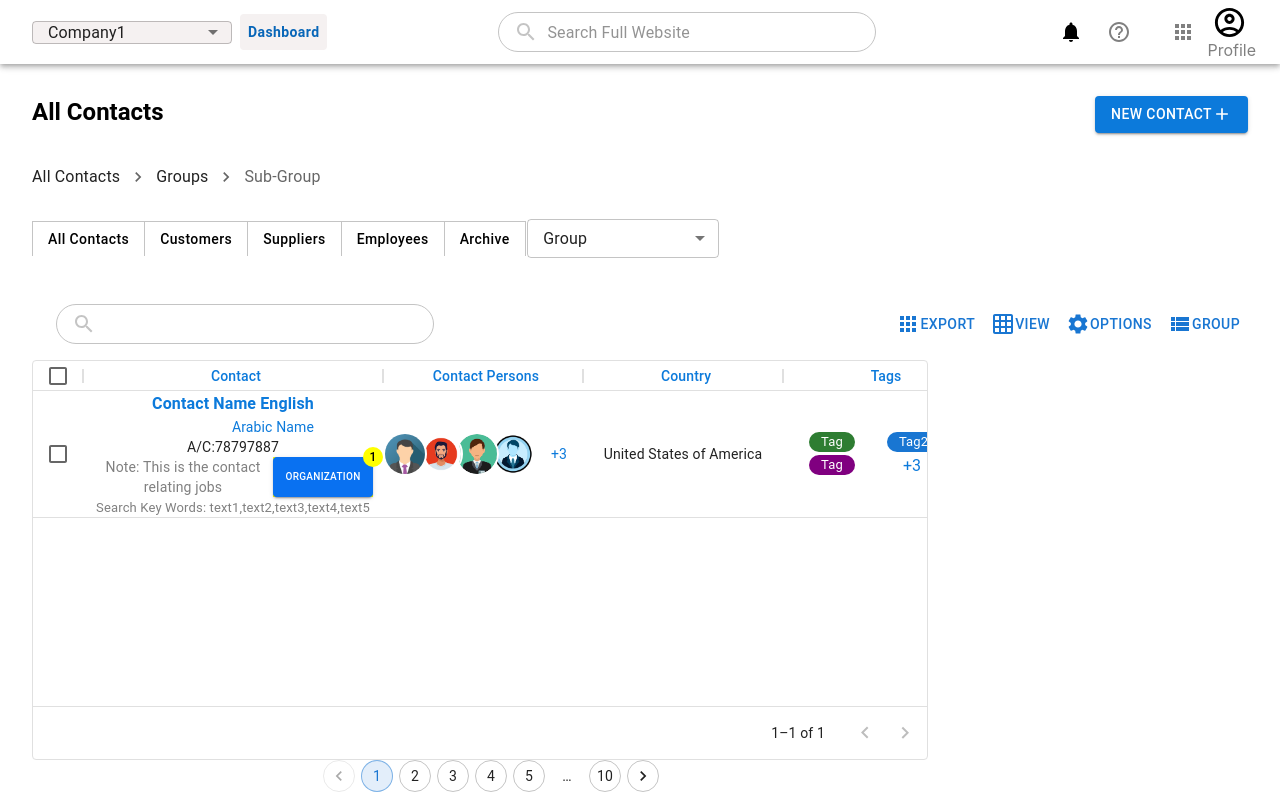
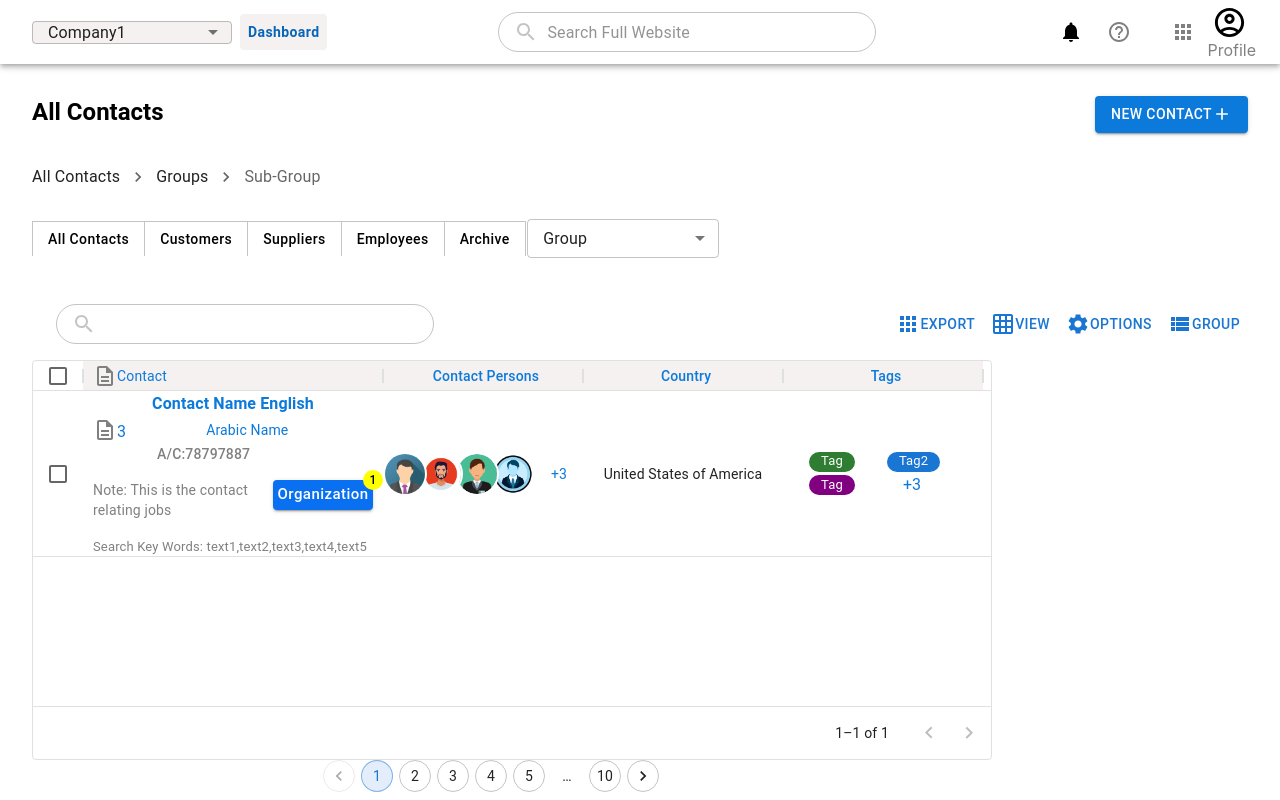
Before and after one commit to hamzaadil56/Dashboard, a React (Create React App) app: page / in a window 1280 px wide. Built offline with nearby package versions, Linux system fonts and the light colour scheme.

Commit message:
last commit

```diff
--- a/src/App.css
+++ b/src/App.css
@@ -11,9 +11,10 @@
 }
 .table-header {
   color: var(--btn_blue_color);
+  background-color: var(--light-grey);
+  width: 25% !important;
 }
 .cell {
-  text-align: center;
   align-items: center;
   justify-content: center;
   place-items: center;
@@ -44,3 +45,9 @@
 .icons-popover {
   padding: 2rem;
 }
+.organization-btn {
+  padding: 0 !important;
+}
+.cell {
+  text-align: left;
+}
--- a/src/components/DataGridContainer.js
+++ b/src/components/DataGridContainer.js
@@ -8,6 +8,7 @@ import Chip from "@mui/material/Chip";
 import PersonsListPopover from "./PersonsListPopover";
 import Badge from "@mui/material/Badge";
 import { createTheme, ThemeProvider } from "@mui/material/styles";
+import DescriptionOutlinedIcon from "@mui/icons-material/DescriptionOutlined";
 
 const theme = createTheme({
   status: {
@@ -28,11 +29,18 @@ const theme = createTheme({
 const columns = [
   {
     field: "contact",
-    headerName: "Contact",
+
+    renderHeader: () => (
+      <>
+        <DescriptionOutlinedIcon style={{ color: "grey" }} />
+        {"Contact"}
+      </>
+    ),
     minWidth: 300,
     height: "20vh",
+    backgroundColor: "grey",
     headerClassName: "table-header",
-    headerAlign: "center",
+    headerAlign: "left",
     cellClassName: "cell",
     align: "center",
     renderCell: () => {
@@ -43,12 +51,25 @@ const columns = [
               color: "var(--btn_blue_color)",
               fontSize: "medium",
               fontWeight: "bold",
+              textAlign: "center",
             }}
             variant="h6"
           >
             Contact Name English
           </Typography>
-          <div>
+          <Box style={{ display: "flex", alignItems: "center" }}>
+            <DescriptionOutlinedIcon
+              style={{ color: "grey", margin: 0, padding: 0 }}
+            />
+            <Typography
+              style={{
+                textAlign: "center",
+                marginTop: "3px",
+                color: "var(--btn_blue_color)",
+              }}
+            >
+              3
+            </Typography>
             <Typography
               style={{
                 color: "var(--btn_blue_color)",
@@ -59,22 +80,48 @@ const columns = [
             >
               Arabic Name
             </Typography>
-          </div>
-          <Typography style={{ color: "varggrey" }} variant="p">
+          </Box>
+          <div>
+            <Typography
+              style={{
+                margin: "2rem 4rem",
+                textAlign: "center !important",
+                width: "100%",
+                color: "grey",
+                fontWeight: "500",
+              }}
+              variant="p"
+            >
               A/C:78797887
             </Typography>
-          <Box style={{ display: "flex" }}>
-            <Typography style={{ color: "grey" }} variant="p">
+          </div>
+          <Box
+            style={{
+              display: "flex",
+              margin: "1rem 0",
+              justifyContent: "space-between",
+            }}
+          >
+            <Typography
+              style={{ color: "grey", textAlign: "left" }}
+              variant="p"
+            >
               Note: This is the contact relating jobs
             </Typography>
             <ThemeProvider theme={theme}>
               <Badge
                 badgeContent={1}
-                style={{ color: "black", backgroundColor: "yellow" }}
+                style={{ color: "black" }}
                 color="neutral"
               >
                 <Button
-                  style={{ width: "100px", fontSize: "10px" }}
+                  className="organization-btn"
+                  style={{
+                    width: "100px",
+                    fontSize: "15px",
+                    height: "30px",
+                    textTransform: "capitalize",
+                  }}
                   variant="contained"
                   color="primary"
                 >
@@ -83,14 +130,17 @@ const columns = [
               </Badge>
             </ThemeProvider>
           </Box>
-          <div>
+
           <Typography
-              style={{ color: "grey", fontSize: "small" }}
+            style={{
+              color: "grey",
+              fontSize: "small",
+              textAlign: "left !important",
+            }}
             variant="p"
           >
             Search Key Words: text1,text2,text3,text4,text5
           </Typography>
-          </div>
         </Box>
       );
     },
@@ -167,47 +217,6 @@ const columns = [
     cellClassName: "cell",
     align: "center",
   },
-  //   {
-  //     field: "city",
-  //     headerName: "City",
-  //     minWidth: 150,
-  //     height: "10vh",
-  //     headerClassName: "table-header",
-  //     headerAlign: "center",
-  //     cellClassName: "cell",
-  //     align: "center",
-  //   },
-  //   {
-  //     field: "contact_details",
-  //     headerName: "Contact Details",
-  //     minWidth: 150,
-  //     height: "10vh",
-  //     headerClassName: "table-header",
-  //     headerAlign: "center",
-  //     cellClassName: "cell",
-  //     align: "center",
-  //   },
-  //   {
-  //     field: "financial_details",
-  //     headerName: "Financial Details",
-  //     minWidth: 150,
-  //     height: "10vh",
-  //     headerClassName: "table-header",
-  //     headerAlign: "center",
-  //     cellClassName: "cell",
-  //     align: "center",
-  //   },
-  //   {
-  //     field: "they_owe",
-  //     headerName: "They Owe",
-  //     minWidth: 150,
-
-  //     editable: true,
-  //     headerAlign: "center",
-  //     headerClassName: "table-header",
-  //     cellClassName: "cell",
-  //     align: "center",
-  //   },
 ];
 
 const rows = [
@@ -225,13 +234,8 @@ export default function DataGridDemo() {
     <Box
       sx={{
         height: 400,
-        width: "70%",
+        width: "75%",
         margin: "0 2rem",
-        // "& .cell": {
-        //   backgroundColor: "rgba(224, 183, 60, 0.55)",
-        //   color: "#1a3e72",
-        //   fontWeight: "600",
-        // },
       }}
     >
       <DataGrid
```
Lines whose indentation alone changed are shown as unchanged.
